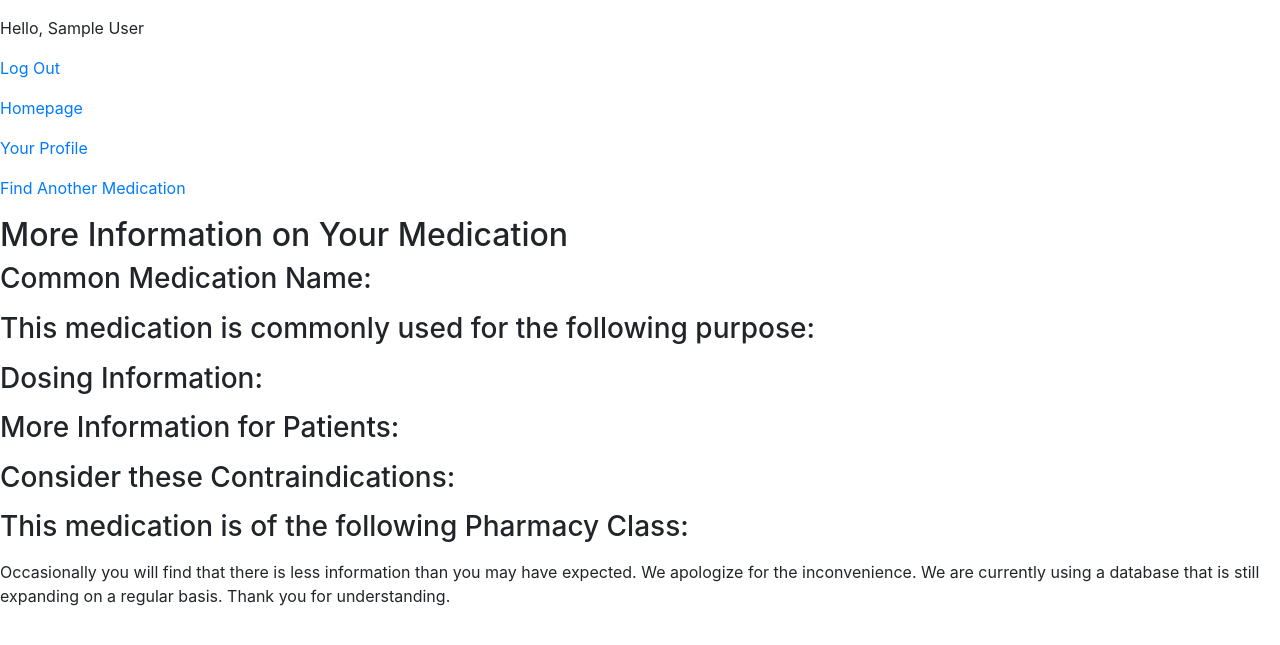
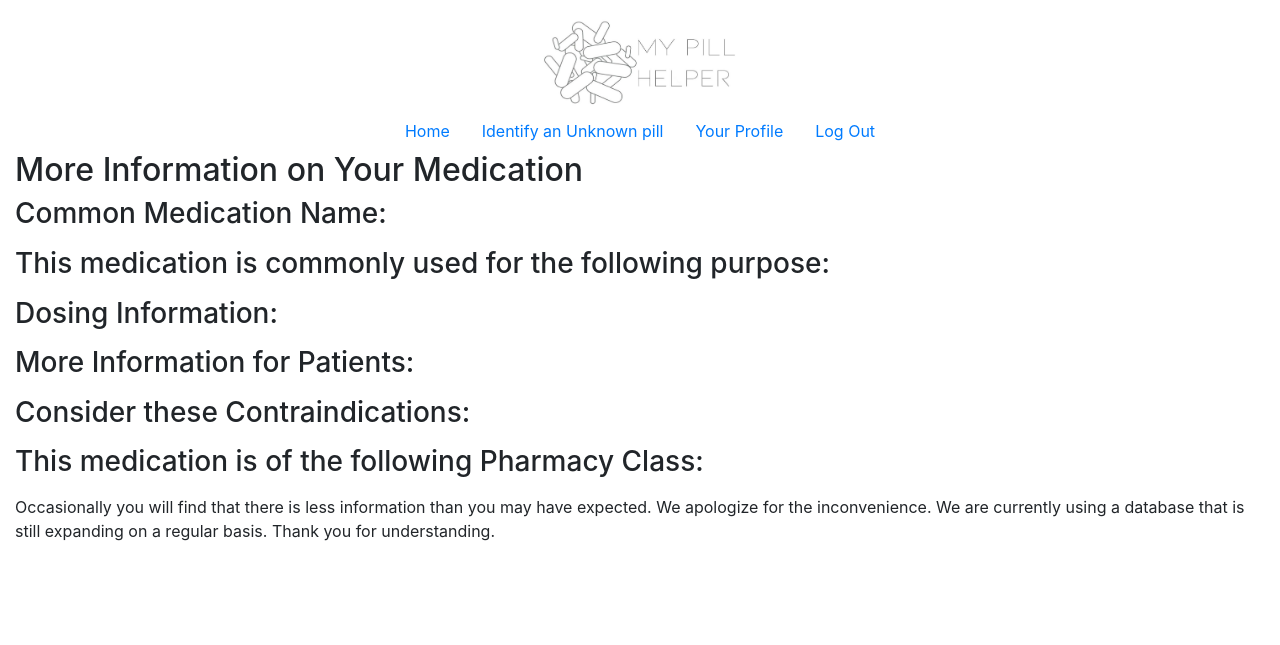
Before and after one commit to ReyBernDia/MyPillHelper, a Flask app: page /more_info/1 in a window 1280 px wide. Shown: the top 645 px of the page. Run offline with Flask 2, Linux system fonts and the light colour scheme; the visitor is signed in with stand-in values (Sample User, id 1); data that the repository does not hold is empty; some libraries are stand-ins or nearby versions.

Commit message:
layout modifications. Editing to base.html to include nav bar.

```diff
--- a/server.py
+++ b/server.py
@@ -93,10 +93,11 @@ def process_registration():
     cell = request.form.get('cell')
     password_hash = request.form.get('password')
     cell_number = r.cell_verify(cell)  #verify cell number using Twilio API.
-    if cell_number == False:
+    #if cell verify returns error- then number is invalid.
+    if cell_number == False:  #exception made for error to return false.
             flash("That is not a valid phone number, please try again!")
             return redirect('/register')
-    # if user cell already exists, ignore
+    # if user cell already exists, ask user to login.
     if Users.query.filter(Users.cell_number == cell_number).first():
         flash("That cell number already exists, please login.")
         return redirect('/login')
@@ -126,7 +127,8 @@ def login_user():
 
     #query DB using login information.
     f_name = request.form.get('first_name') #either lower case or upcase for user input discrepancy.
-    cell_number= request.form.get('cell')
+    cell= request.form.get('cell')
+    cell_number = r.cell_verify(cell)  #get correctly formated cell number
     password_hash = request.form.get('password')
     user = Users.query.filter((Users.f_name == f_name),
                               (Users.cell_number == cell_number)).first()
--- a/templates/base.html
+++ b/templates/base.html
@@ -7,28 +7,37 @@
   <meta charset="utf-8">
   <meta name="viewport" content="width=device-width, initial-scale=1, shrink-to-fit=no">
 
-
   <!-- Bootstrap CSS -->
   <link rel="stylesheet" href="https://stackpath.bootstrapcdn.com/bootstrap/4.3.1/css/bootstrap.min.css" integrity="sha384-ggOyR0iXCbMQv3Xipma34MD+dH/1fQ784/j6cY/iJTQUOhcWr7x9JvoRxT2MZw1T" crossorigin="anonymous">
   <link rel="stylesheet" href="/static/css/stylesheet.css">
   <link rel="stylesheet" href="//code.jquery.com/ui/1.12.1/themes/base/jquery-ui.css">
-
-
 </head>
 
 <body>
+  <div id="flash">
     <ul>
         {% for message in get_flashed_messages() %}
         <p>{{ message }}</p>
         {% endfor %}
     </ul>
+  </div>
+  <header class="masthead mb-auto text-center">
+  <div class="inner">
+    <img src="/static/img/myPillHelper.jpg" alt width="200px" height="95px">
+    <nav class="nav nav-masthead justify-content-center">
+      <a class="nav-link" href="/">Home</a>
+      <a class="nav-link" href="/find_meds">Identify an Unknown pill</a>
       {% if session.get('user_name',None) %}
-  <p>Hello, {{ session['user_name'] }} </p>
-  <p><a href="/logout">Log Out</a></p>
+      <a class="nav-link" href="/user-page">Your Profile</a>
+      <a class="nav-link" href="/logout">Log Out</a>
       {% else %}
-  <p><a href="/login">Log In</a></p>
-  <p><a href="/register">Register</a></p>
+      <a class="nav-link" href="/login">Log In</a>
+      <a class="nav-link" href="/register">Register</a>
       {% endif %}
+    </nav>
+  </div>
+  </header>
+
 
 
   {% block content %} put your content here {% endblock %}
--- a/templates/find_medications.html
+++ b/templates/find_medications.html
@@ -3,10 +3,7 @@
 {% block title %}Identify Medication{% endblock %}
 
 {% block content %}
-<p><a href="/">Homepage</a></p>
-{% if session.get('user_name',None) %}
-  <p><a href="/user-page">Your Profile</a></p>
-{% endif %}
+
 
 <h1>Identify a Pill</h1>
 <div>
--- a/templates/login.html
+++ b/templates/login.html
@@ -1,7 +1,7 @@
 {% extends 'base.html' %}
 {% block title %} Login {% endblock %}
 {% block content %}
-<p><a href="/">Homepage</a></p>
+
 
   <h2>LOG IN</h2>
 
--- a/templates/more_info.html
+++ b/templates/more_info.html
@@ -3,13 +3,9 @@
 {% block title %}More Information{% endblock %}
 
 {% block content %}
-<p><a href="/">Homepage</a></p>
-{% if session.get('user_name',None) %}
-  <p><a href="/user-page">Your Profile</a></p>
-{% endif %}
-<p><a href="/find_meds">Find Another Medication</a></p>
 
-<div>
+
+<div class="container-fluid">
   <h2>More Information on Your Medication</h2>
   <h3>Common Medication Name:</h3>
   <p>
@@ -38,7 +34,7 @@
 
 
 </div>
-<div id=footer_more_info>
+<div class="container-fluid" id=footer_more_info>
 Occasionally you will find that there is less information
 than you may have expected. We apologize for the inconvenience. We are currently using
 a database that is still expanding on a regular basis. Thank you for understanding.
--- a/templates/registration.html
+++ b/templates/registration.html
@@ -3,7 +3,7 @@
 {% block title %} Registration {% endblock %}
 
 {% block content %}
-  <p><a href="/">Homepage</a></p>
+
 
   <h2>Registration</h2>
 
--- a/templates/schedule_meds_form.html
+++ b/templates/schedule_meds_form.html
@@ -5,7 +5,7 @@
 
 {% block content %}
 
-  <div>
+  <div class="container-fluid">
     <h2>Scheduling Text Reminders for {{ med_strength }}</h2>
 
         <h3>When do you want to recieve your text notifications?</h3>
--- a/templates/user_page.html
+++ b/templates/user_page.html
@@ -2,8 +2,6 @@
 {% block title %} User Profile {% endblock %}
 {% block content %}
 
-<p><a href="/">Homepage</a></p>
-<p><a href="/find_meds">Find Another Medication</a></p>
 
   <h2>User Profile</h2>
 
@@ -11,7 +9,7 @@
 
 
   <h2>Add a medication to your med list</h2>
-    <div>
+    <div class="container-fluid">
       <form action="/user-page" id="add_med" method="POST">
         <label for="med_name">Medication Name:</label>
         <input type="text" id="med_name" name="med_name" required>
@@ -34,7 +32,7 @@
 
 
     <h2>My Medications</h2>
-    <div>
+    <div class="container-fluid">
       <ul>
       {% for key, value in med_options.items() %}
         <div id="user_meds">
```
Also changed, not shown: templates/homepage.html (+1 -8 lines), templates/results.html (+2 -6 lines), static/img/myPillHelper.jpg (added). Lines whose indentation alone changed are shown as unchanged.
